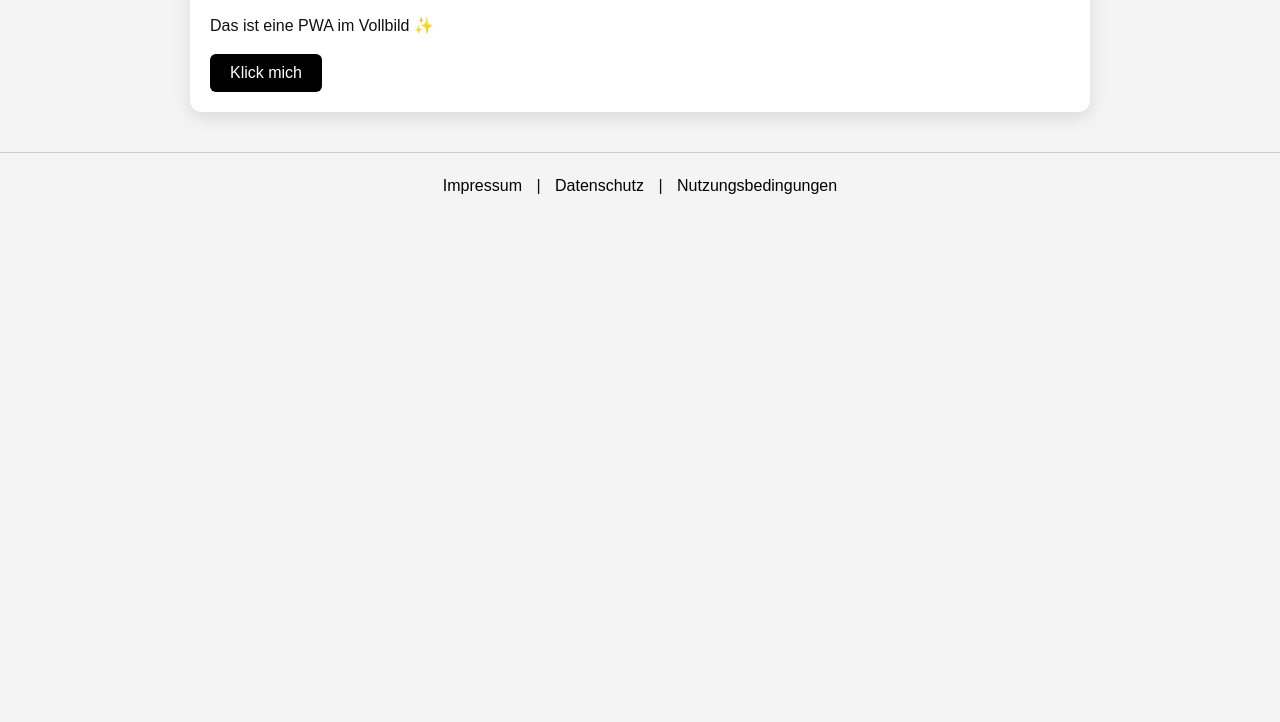
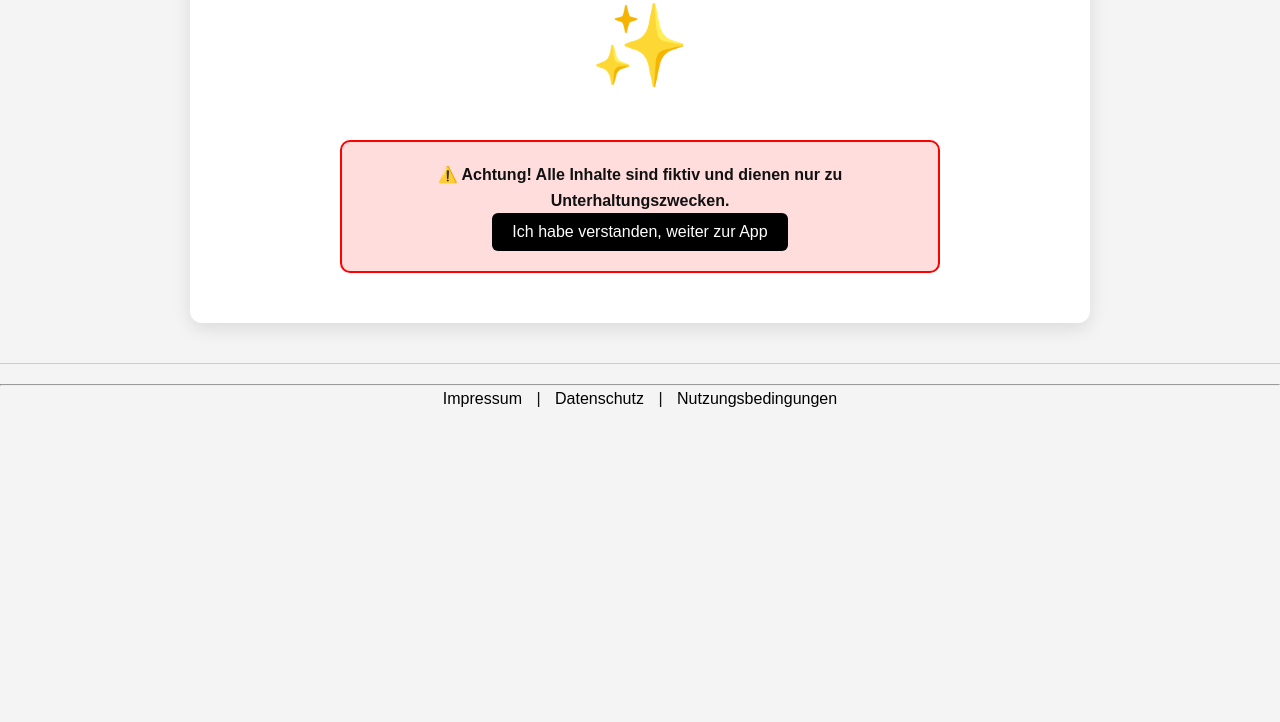
Before and after one commit to SCP-Foundation-System/WebApp, a plain HTML site: page index.html in a window 1280 px wide. Shown: the part 118-840 px from the top of the page. Drawn offline with Linux system fonts and the light colour scheme.

Commit message:
Update index.html

```diff
--- a/index.html
+++ b/index.html
@@ -3,38 +3,82 @@
 <head>
   <meta charset="UTF-8" />
   <meta name="viewport" content="width=device-width, initial-scale=1.0" />
-  <title>Meine Super App</title>
+  <title>SCP WebApp</title>
 
-  <!-- Manifest -->
+  <!-- Manifest für PWA -->
   <link rel="manifest" href="manifest.json" />
   <meta name="theme-color" content="#000000" />
-
-  <!-- iOS Vollbild -->
   <meta name="apple-mobile-web-app-capable" content="yes" />
   <meta name="apple-mobile-web-app-status-bar-style" content="black" />
-  <meta name="apple-mobile-web-app-title" content="SuperApp" />
-  <link rel="apple-touch-icon" href="icons/icon-192.png" />
+  <meta name="apple-mobile-web-app-title" content="SCP WebApp" />
 
   <!-- CSS -->
   <link rel="stylesheet" href="style.css" />
+  <style>
+    /* Extra Styling für Logo und Warnhinweis */
+    .logo {
+      font-size: 80px; /* Größe des Emojis wie Logo */
+      text-align: center;
+      margin-top: 40px;
+    }
+
+    .warning {
+      background-color: #ffdddd;
+      border: 2px solid #ff0000;
+      padding: 20px;
+      margin: 30px auto;
+      max-width: 600px;
+      border-radius: 10px;
+      text-align: center;
+      font-weight: bold;
+    }
+
+    .button-group {
+      display: none; /* Buttons zunächst verstecken */
+      margin-top: 30px;
+      text-align: center;
+    }
+
+    .button-group button {
+      margin: 10px;
+    }
+  </style>
 </head>
 <body>
   <div class="app">
-    <h1>🚀 Willkommen in meiner App!</h1>
-    <p>Das ist eine PWA im Vollbild ✨</p>
-    <button onclick="alert('Button gedrückt! 🎉')">Klick mich</button>
+    <!-- Logo -->
+    <div class="logo">✨</div>
+
+    <!-- Warnhinweis -->
+    <div class="warning" id="warning">
+      ⚠️ Achtung! Alle Inhalte sind fiktiv und dienen nur zu Unterhaltungszwecken.<br>
+      <button onclick="enterApp()">Ich habe verstanden, weiter zur App</button>
+    </div>
+
+    <!-- Hauptbereich der App -->
+    <div class="button-group" id="mainButtons">
+      <p>Erkunde die fiktive Datenbank der SCP Foundation:</p>
+      <button onclick="alert('Feature in Arbeit! 🚧')">SCPs erkunden</button>
+      <button onclick="alert('Feature in Arbeit! 🚧')">Login als Mitarbeiter</button>
+      <button onclick="alert('Feature in Arbeit! 🚧')">Favoriten</button>
+    </div>
   </div>
 
   <!-- Footer -->
   <footer>
+    <hr>
     <a href="rechtliches/impressum.html" target="_blank">Impressum</a> |
     <a href="rechtliches/datenschutz.html" target="_blank">Datenschutz</a> |
     <a href="rechtliches/nutzungsbedingungen.html" target="_blank">Nutzungsbedingungen</a>
   </footer>
 
+  <script>
+    function enterApp() {
+      document.getElementById('warning').style.display = 'none';
+      document.getElementById('mainButtons').style.display = 'block';
+    }
 
-  <script>
-    // Service Worker registrieren
+    // Service Worker registrieren (optional, für PWA Offline)
     if ("serviceWorker" in navigator) {
       navigator.serviceWorker.register("sw.js");
     }
```
